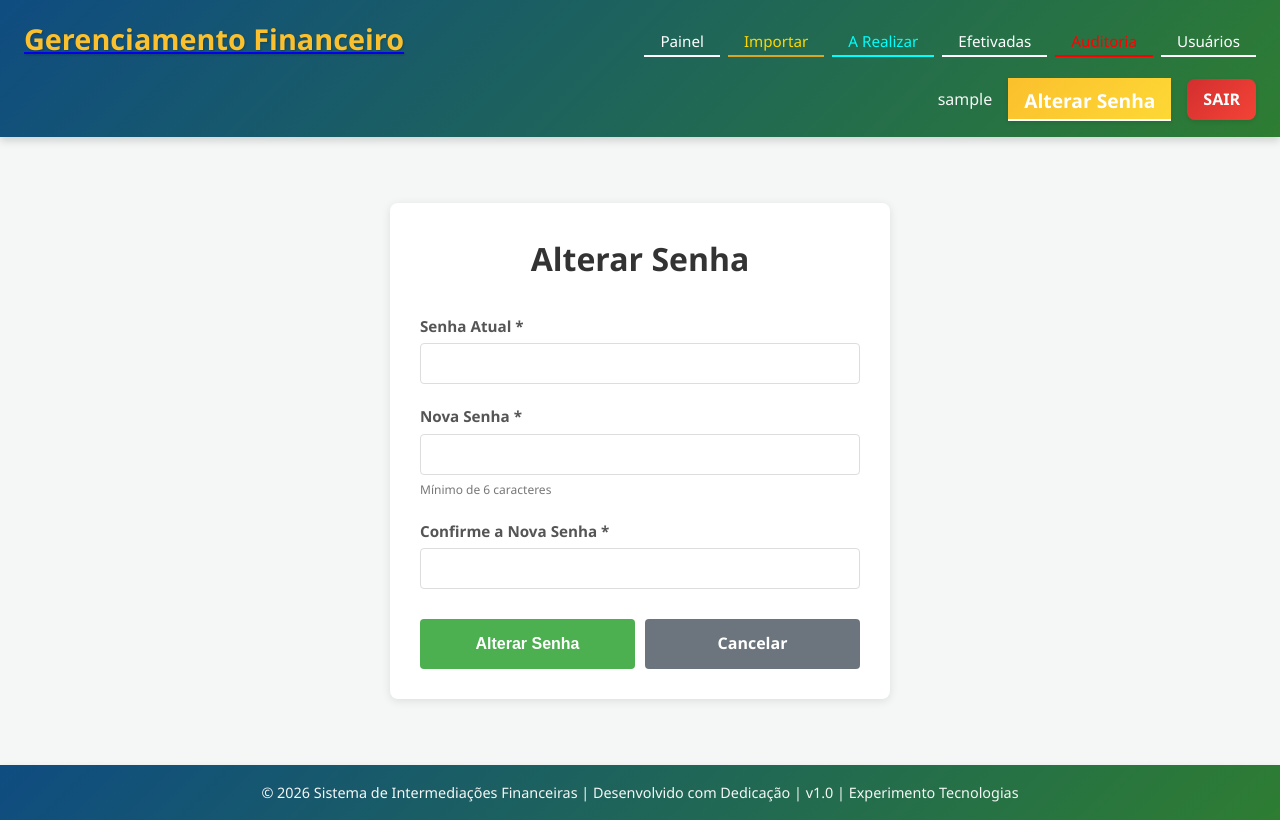
After one commit to arthurl800/AplicativoIntermediacoes, a PHP site: a page that uses aplicativoIntermediacoes/includes/header.php in a window 1280 px wide. The commit adds this page. Run offline with PHP 8.4, Linux system fonts and the light colour scheme; the visitor is signed in with stand-in values (Sample User, id 1); tables that the repository leaves empty hold one stand-in row (values such as "Sample post").

Commit message:
Funcionalidade de Usuário Alterar Senha

```diff
--- a/aplicativoIntermediacoes/app/controller/AuthController.php
+++ b/aplicativoIntermediacoes/app/controller/AuthController.php
@@ -162,4 +162,84 @@ class AuthController {
         $this->authManager->logout();
         AuthManager::redirectTo('index.php?controller=auth&action=login');
     }
+
+    // Exibe formulário para alterar a própria senha
+    public function changePassword() {
+        // Apenas usuários logados podem acessar
+        if (!$this->authManager->isLoggedIn()) {
+            $_SESSION['auth_error'] = "Você precisa estar logado para alterar sua senha.";
+            AuthManager::redirectTo('index.php?controller=auth&action=login');
+            return;
+        }
+
+        $base_dir = dirname(dirname(__DIR__));
+        include $base_dir . '/includes/header.php';
+        include $base_dir . '/app/view/auth/ChangePasswordForm.php';
+        include $base_dir . '/includes/footer.php';
+    }
+
+    // Processa a alteração de senha
+    public function processChangePassword() {
+        if ($_SERVER['REQUEST_METHOD'] !== 'POST') {
+            AuthManager::redirectTo('index.php?controller=auth&action=changePassword');
+            return;
+        }
+
+        // Apenas usuários logados podem alterar senha
+        if (!$this->authManager->isLoggedIn()) {
+            $_SESSION['auth_error'] = "Você precisa estar logado.";
+            AuthManager::redirectTo('index.php?controller=auth&action=login');
+            return;
+        }
+
+        $currentUser = $this->authManager->getCurrentUser();
+        $userId = $currentUser['id'];
+        $username = $currentUser['username'];
+
+        $currentPassword = $_POST['current_password'] ?? '';
+        $newPassword = $_POST['new_password'] ?? '';
+        $confirmPassword = $_POST['confirm_password'] ?? '';
+
+        // Validações
+        if (empty($currentPassword) || empty($newPassword) || empty($confirmPassword)) {
+            $_SESSION['auth_error'] = "Todos os campos são obrigatórios.";
+            AuthManager::redirectTo('index.php?controller=auth&action=changePassword');
+            return;
+        }
+
+        if ($newPassword !== $confirmPassword) {
+            $_SESSION['auth_error'] = "A nova senha e a confirmação não coincidem.";
+            AuthManager::redirectTo('index.php?controller=auth&action=changePassword');
+            return;
+        }
+
+        if (strlen($newPassword) < 6) {
+            $_SESSION['auth_error'] = "A nova senha deve ter pelo menos 6 caracteres.";
+            AuthManager::redirectTo('index.php?controller=auth&action=changePassword');
+            return;
+        }
+
+        // Verifica a senha atual
+        $user = $this->userModel->findById($userId);
+        if (!$user || !password_verify($currentPassword, $user['password'])) {
+            $_SESSION['auth_error'] = "Senha atual incorreta.";
+            $this->auditLogger->log('CHANGE_PASSWORD_FALHA', 'AUTENTICACAO',
+                "Tentativa falha de alteração de senha: senha atual incorreta",
+                null, null, $userId, $username);
+            AuthManager::redirectTo('index.php?controller=auth&action=changePassword');
+            return;
+        }
+
+        // Atualiza a senha
+        if ($this->userModel->updatePassword($userId, $newPassword)) {
+            $_SESSION['auth_success'] = "Senha alterada com sucesso!";
+            $this->auditLogger->log('CHANGE_PASSWORD_SUCESSO', 'AUTENTICACAO',
+                "Usuário {$username} alterou sua senha",
+                null, null, $userId, $username);
+            AuthManager::redirectTo('index.php?controller=dashboard&action=index');
+        } else {
+            $_SESSION['auth_error'] = "Erro ao alterar senha. Tente novamente.";
+            AuthManager::redirectTo('index.php?controller=auth&action=changePassword');
+        }
+    }
 }
--- a/aplicativoIntermediacoes/app/model/UserModel.php
+++ b/aplicativoIntermediacoes/app/model/UserModel.php
@@ -99,11 +99,32 @@ class UserModel {
      * @return array|null
      */
     public function findById(int $id): ?array {
-        $sql = "SELECT id, username, CPF, role FROM {$this->table} WHERE id = :id LIMIT 1";
+        $sql = "SELECT id, username, password_hash as password, CPF, role FROM {$this->table} WHERE id = :id LIMIT 1";
         $stmt = $this->db->prepare($sql);
         $stmt->execute([':id' => $id]);
         $row = $stmt->fetch(PDO::FETCH_ASSOC);
         return $row ?: null;
+    }
+
+    /**
+     * Atualiza apenas a senha de um usuário.
+     * @param int $id
+     * @param string $newPassword
+     * @return bool
+     */
+    public function updatePassword(int $id, string $newPassword): bool {
+        $passwordHash = password_hash($newPassword, PASSWORD_DEFAULT);
+        $sql = "UPDATE {$this->table} SET password_hash = :password_hash WHERE id = :id";
+        try {
+            $stmt = $this->db->prepare($sql);
+            return $stmt->execute([
+                ':password_hash' => $passwordHash,
+                ':id' => $id
+            ]);
+        } catch (PDOException $e) {
+            error_log("Erro ao atualizar senha: " . $e->getMessage());
+            return false;
+        }
     }
 
     /**
--- /dev/null
+++ b/aplicativoIntermediacoes/app/view/auth/ChangePasswordForm.php
@@ -0,0 +1,167 @@
+<!-- app/view/auth/ChangePasswordForm.php -->
+<main class="container">
+    <div class="auth-container">
+        <h1>Alterar Senha</h1>
+
+        <!-- Mensagens de erro/sucesso -->
+        <?php if (isset($_SESSION['auth_error'])): ?>
+            <div class="alert alert-error">
+                <?= htmlspecialchars($_SESSION['auth_error']) ?>
+            </div>
+            <?php unset($_SESSION['auth_error']); ?>
+        <?php endif; ?>
+
+        <?php if (isset($_SESSION['auth_success'])): ?>
+            <div class="alert alert-success">
+                <?= htmlspecialchars($_SESSION['auth_success']) ?>
+            </div>
+            <?php unset($_SESSION['auth_success']); ?>
+        <?php endif; ?>
+
+        <form action="index.php?controller=auth&action=processChangePassword" method="POST" class="form">
+            <div class="form-group">
+                <label for="current_password">Senha Atual *</label>
+                <input
+                    type="password"
+                    id="current_password"
+                    name="current_password"
+                    required
+                    autocomplete="current-password"
+                >
+            </div>
+
+            <div class="form-group">
+                <label for="new_password">Nova Senha *</label>
+                <input
+                    type="password"
+                    id="new_password"
+                    name="new_password"
+                    required
+                    minlength="6"
+                    autocomplete="new-password"
+                >
+                <small class="text-muted">Mínimo de 6 caracteres</small>
+            </div>
+
+            <div class="form-group">
+                <label for="confirm_password">Confirme a Nova Senha *</label>
+                <input
+                    type="password"
+                    id="confirm_password"
+                    name="confirm_password"
+                    required
+                    minlength="6"
+                    autocomplete="new-password"
+                >
+            </div>
+
+            <div class="form-actions">
+                <button type="submit" class="btn btn-primary">Alterar Senha</button>
+                <a href="index.php?controller=dashboard&action=index" class="btn btn-secondary">Cancelar</a>
+            </div>
+        </form>
+    </div>
+</main>
+
+<style>
+.auth-container {
+    max-width: 500px;
+    margin: 50px auto;
+    padding: 30px;
+    background: #fff;
+    border-radius: 8px;
+    box-shadow: 0 2px 10px rgba(0,0,0,0.1);
+}
+
+.auth-container h1 {
+    text-align: center;
+    margin-bottom: 30px;
+    color: #333;
+}
+
+.form-group {
+    margin-bottom: 20px;
+}
+
+.form-group label {
+    display: block;
+    margin-bottom: 5px;
+    font-weight: 600;
+    color: #555;
+}
+
+.form-group input {
+    width: 100%;
+    padding: 10px;
+    border: 1px solid #ddd;
+    border-radius: 4px;
+    font-size: 14px;
+}
+
+.form-group input:focus {
+    outline: none;
+    border-color: #4CAF50;
+    box-shadow: 0 0 0 2px rgba(76, 175, 80, 0.1);
+}
+
+.text-muted {
+    display: block;
+    margin-top: 5px;
+    font-size: 12px;
+    color: #777;
+}
+
+.form-actions {
+    margin-top: 30px;
+    display: flex;
+    gap: 10px;
+}
+
+.form-actions .btn {
+    flex: 1;
+    padding: 12px;
+    border: none;
+    border-radius: 4px;
+    font-size: 16px;
+    cursor: pointer;
+    text-align: center;
+    text-decoration: none;
+    display: inline-block;
+}
+
+.btn-primary {
+    background: #4CAF50;
+    color: white;
+}
+
+.btn-primary:hover {
+    background: #45a049;
+}
+
+.btn-secondary {
+    background: #6c757d;
+    color: white;
+}
+
+.btn-secondary:hover {
+    background: #5a6268;
+}
+
+.alert {
+    padding: 15px;
+    border-radius: 4px;
+    margin-bottom: 20px;
+}
+
+.alert-error {
+    background: #f8d7da;
+    color: #721c24;
+    border: 1px solid #f5c6cb;
+}
+
+.alert-success {
+    background: #d4edda;
+    color: #155724;
+    border: 1px solid #c3e6cb;
+}
+</style>
--- a/aplicativoIntermediacoes/assets/css/theme.css
+++ b/aplicativoIntermediacoes/assets/css/theme.css
@@ -163,6 +163,26 @@ main {
     color: var(--bg-light);
     font-weight: 500;
     white-space: nowrap;
+}
+
+.change-password-btn {
+    background: linear-gradient(135deg, #fbc02d 0%, #fdd835 100%);
+    color: #000;
+    padding: var(--spacing-sm) var(--spacing-md);
+    border-radius: var(--radius-md);
+    text-decoration: none;
+    font-weight: 600;
+    transition: all var(--transition-fast);
+    border: none;
+    cursor: pointer;
+    box-shadow: var(--shadow-sm);
+    font-size: 1.2rem;
+}
+
+.change-password-btn:hover {
+    transform: translateY(-2px);
+    box-shadow: var(--shadow-md);
+    background: linear-gradient(135deg, #f9a825 0%, #fbc02d 100%);
 }
 
 .logout-btn {
--- a/aplicativoIntermediacoes/includes/header.php
+++ b/aplicativoIntermediacoes/includes/header.php
@@ -96,7 +96,13 @@ $currentUser = $authManager->getCurrentUser();
             <!-- Informações do Usuário -->
             <?php if ($isLoggedIn): ?>
                 <div class="user-info">
-                    <span> <?= htmlspecialchars($currentUser['username'] ?? 'Usuário') ?></span>
+                    <span><?= htmlspecialchars($currentUser['username'] ?? 'Usuário') ?></span>
+                    <a href="index.php?controller=auth&action=changePassword" class="change-password-btn" title="Alterar Senha"
+                        style="border-bottom: 2px solid white;
+                        padding-bottom: 2px;
+                        text-decoration: none;
+                        border-radius: 0;
+                        color: white;">Alterar Senha</a>
                     <a href="index.php?controller=auth&action=logout" class="logout-btn"> SAIR</a>
                 </div>
             <?php endif; ?>
```
